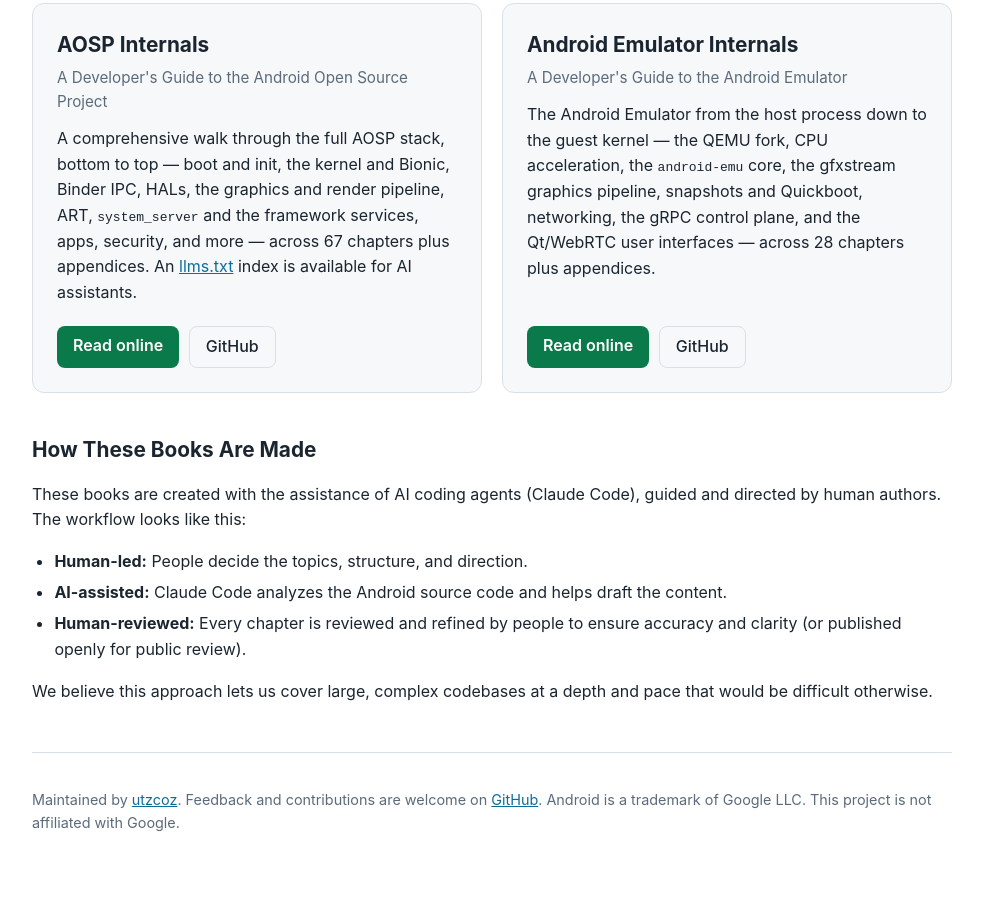
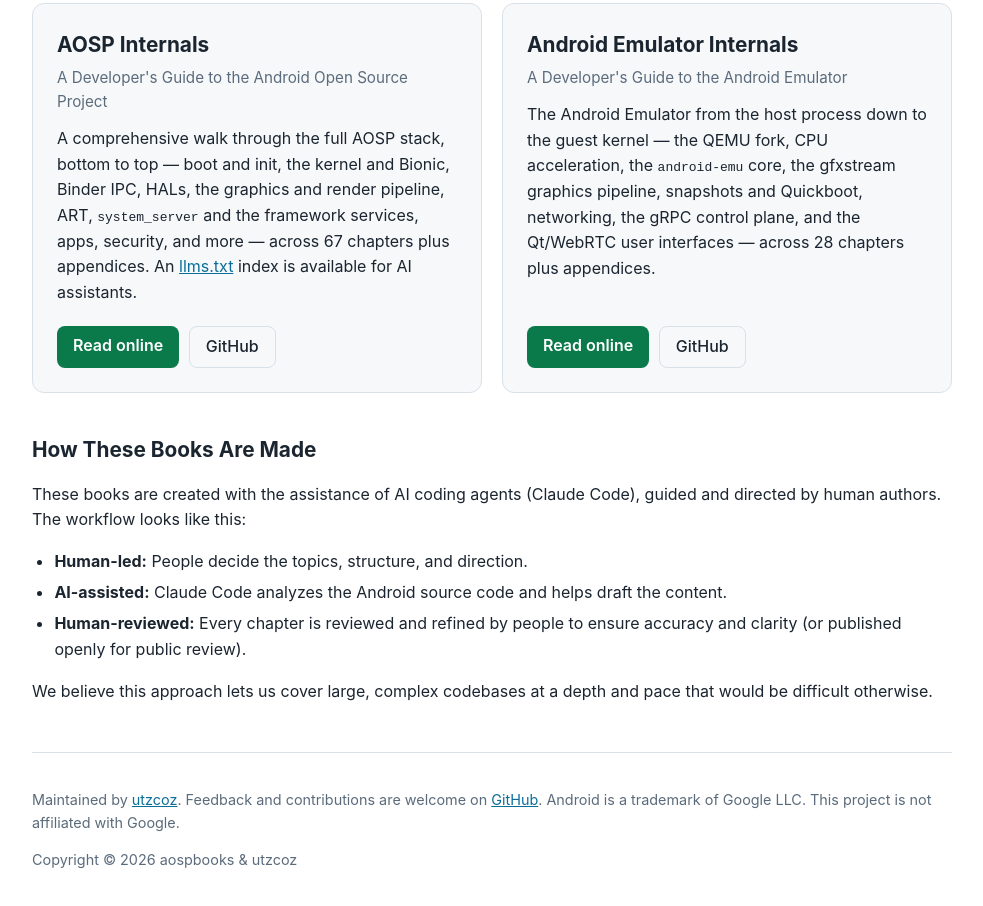
Before and after one commit to aospbooks/aospbooks.github.io, a plain HTML site: page index.html in a window 1280 px wide. Shown: the part 299-1205 px from the top of the page, without its empty margins (148-1131 px from the left). Before the commit the page ends 1179 px from the top, so only its background shows below. Drawn offline with Linux system fonts and the light colour scheme.

Commit message:
Add copyright notice to footer

```diff
--- a/index.html
+++ b/index.html
@@ -220,6 +220,7 @@
       <a href="https://github.com/aospbooks">GitHub</a>.
       Android is a trademark of Google LLC. This project is not affiliated with Google.
     </p>
+    <p class="copyright">Copyright &copy; 2026 aospbooks &amp; utzcoz</p>
   </footer>
 </main>
 </body>
```
